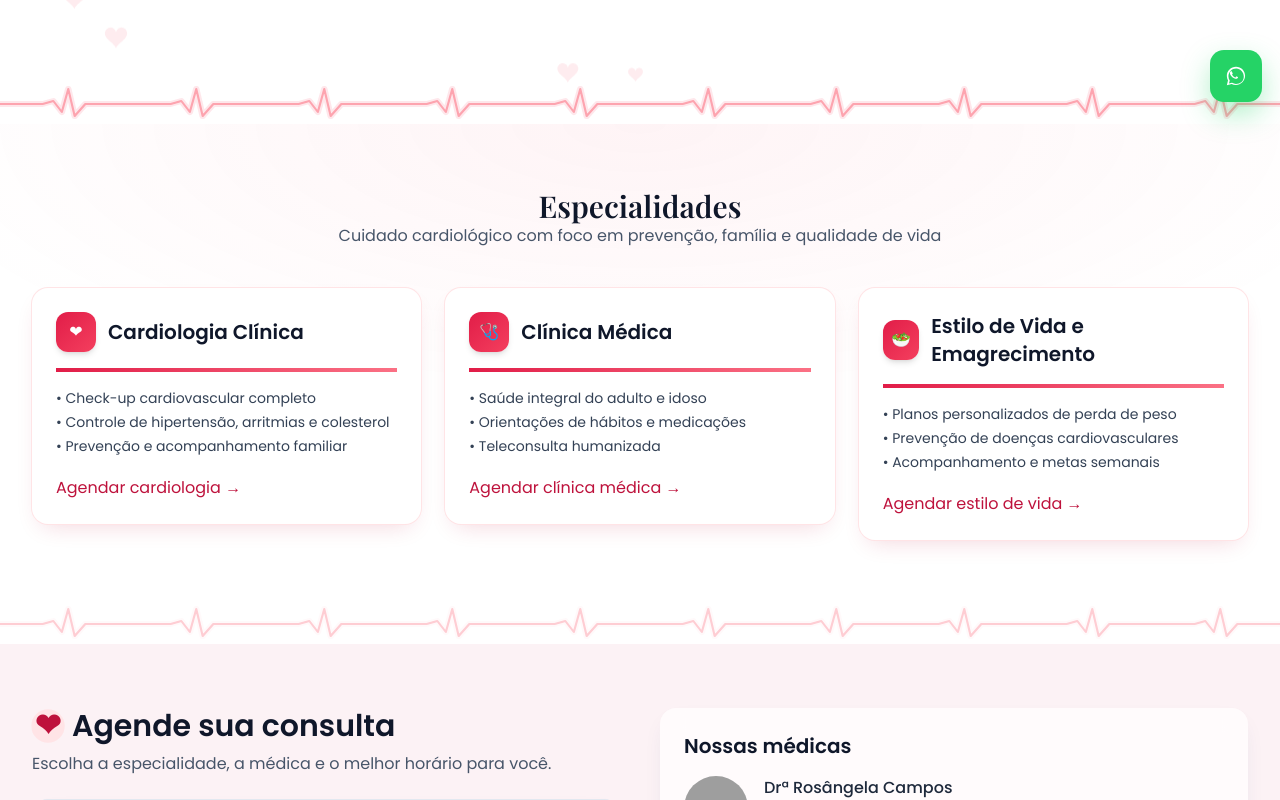
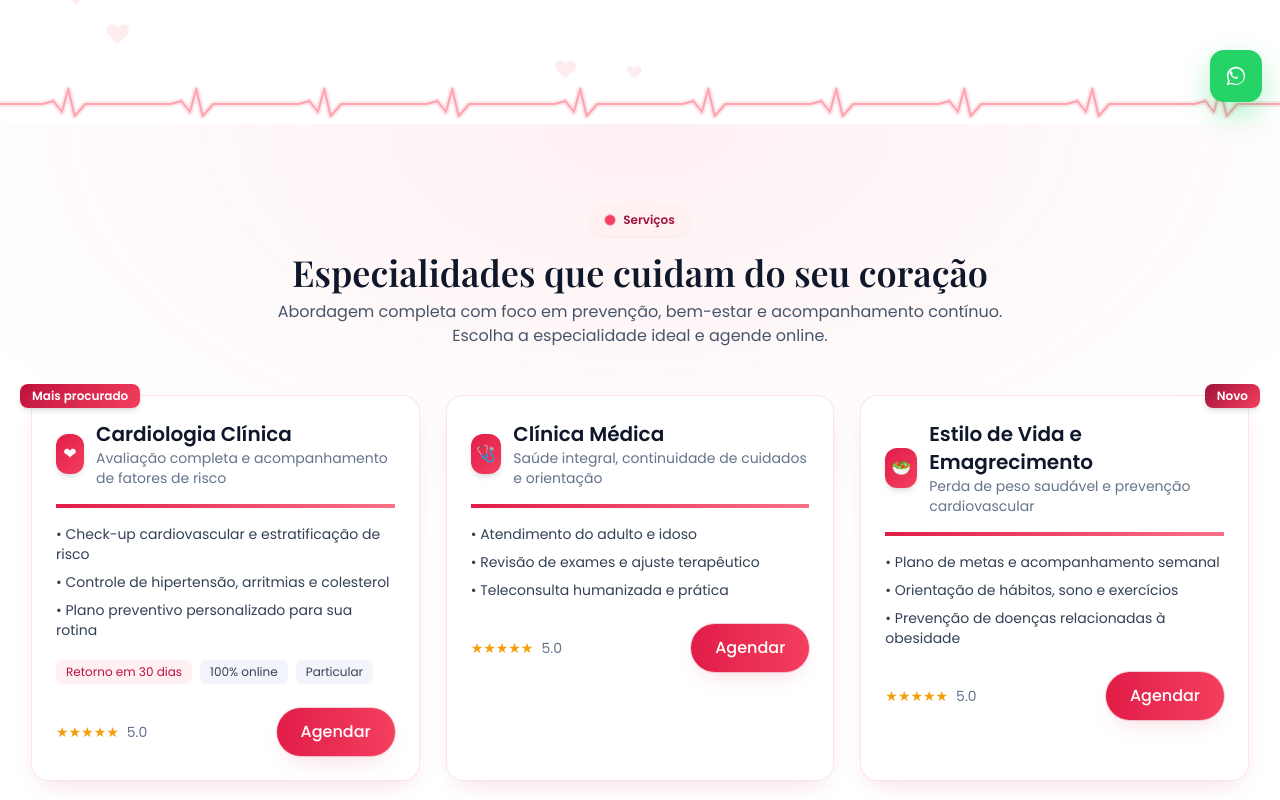
Before and after one commit to juanleirojl/camposcardio, a React (Vite) app in the folder frontend/: page / in a window 1280 px wide. Shown: the part 680-1480 px from the top of the page. Built offline with nearby package versions, Linux system fonts and the light colour scheme; grey boxes are pictures that could not be loaded.

Commit message:
feat(ui): seção Especialidades com selos, ratings, badges, CTAs e layout mais atrativo; tom vermelho mais presente

```diff
--- a/frontend/src/pages/LandingPage.tsx
+++ b/frontend/src/pages/LandingPage.tsx
@@ -16,61 +16,89 @@ const LandingPage: React.FC = () => {
       <main>
         <Hero />
         <SectionDivider tint="light" />
-        <section id="servicos" className="relative py-16 bg-[radial-gradient(60%_60%_at_50%_0%,rgba(244,63,94,.06),rgba(255,255,255,0))]">
+        <section id="servicos" className="relative py-20 bg-[radial-gradient(60%_60%_at_50%_0%,rgba(244,63,94,.08),rgba(255,255,255,0))]">
           <div className="container-max">
-          <div className="text-center mb-10">
-            <h2 className="text-3xl font-semibold text-slate-900" style={{fontFamily:'Playfair Display, serif'}}>Especialidades</h2>
-            <p className="text-slate-600">Cuidado cardiológico com foco em prevenção, família e qualidade de vida</p>
+          <div className="text-center mb-12">
+            <span className="inline-flex items-center gap-2 rounded-full bg-brand-50 text-brand-800 px-4 py-2 text-xs font-semibold shadow-sm">
+              <span className="w-2.5 h-2.5 rounded-full bg-brand-500 animate-[heartbeat_1.2s_ease-in-out_infinite]" /> Serviços
+            </span>
+            <h2 className="mt-4 text-3xl md:text-4xl font-semibold text-slate-900" style={{fontFamily:'Playfair Display, serif'}}>Especialidades que cuidam do seu coração</h2>
+            <p className="mt-2 text-slate-600 max-w-3xl mx-auto">Abordagem completa com foco em prevenção, bem-estar e acompanhamento contínuo. Escolha a especialidade ideal e agende online.</p>
           </div>
-          <div className="grid md:grid-cols-3 gap-6">
+          <div className="grid md:grid-cols-3 gap-7 items-stretch">
             <Reveal>
-            <div className="card-elevated" data-aos="zoom-in">
+            <div className="relative card-elevated h-full" data-aos="zoom-in">
+              <div className="absolute -top-3 -left-3 px-3 py-1 rounded-lg text-xs font-semibold text-white shadow-md" style={{backgroundImage:'linear-gradient(135deg,#be123c,#f43f5e)'}}>Mais procurado</div>
               <div className="card-body">
                 <div className="card-header">
                   <span className="card-icon">❤</span>
-                  <h3 className="font-semibold text-xl text-slate-900">Cardiologia Clínica</h3>
+                  <div>
+                    <h3 className="font-semibold text-xl text-slate-900">Cardiologia Clínica</h3>
+                    <p className="text-sm text-slate-500">Avaliação completa e acompanhamento de fatores de risco</p>
+                  </div>
                 </div>
                 <div className="card-ribbon mt-4"/>
-                <ul className="mt-4 text-sm text-slate-700 space-y-1">
-                  <li>• Check-up cardiovascular completo</li>
+                <ul className="mt-4 text-sm text-slate-700 space-y-2">
+                  <li>• Check-up cardiovascular e estratificação de risco</li>
                   <li>• Controle de hipertensão, arritmias e colesterol</li>
-                  <li>• Prevenção e acompanhamento familiar</li>
+                  <li>• Plano preventivo personalizado para sua rotina</li>
                 </ul>
-                <a href="#agendar" className="mt-5 inline-flex items-center gap-2 text-brand-700 hover:text-brand-800">Agendar cardiologia →</a>
+                <div className="mt-5 flex flex-wrap gap-2">
+                  <span className="px-2.5 py-1 rounded-md text-xs bg-brand-50 text-brand-700">Retorno em 30 dias</span>
+                  <span className="px-2.5 py-1 rounded-md text-xs bg-slate-100 text-slate-700">100% online</span>
+                  <span className="px-2.5 py-1 rounded-md text-xs bg-slate-100 text-slate-700">Particular</span>
+                </div>
+                <div className="mt-6 flex items-center justify-between">
+                  <div className="flex items-center text-amber-500 text-sm">★★★★★<span className="ml-2 text-slate-500">5.0</span></div>
+                  <a href="#agendar" className="btn-primary">Agendar</a>
+                </div>
               </div>
             </div>
             </Reveal>
             <Reveal delayMs={100}>
-            <div className="card-elevated" data-aos="zoom-in">
+            <div className="relative card-elevated h-full" data-aos="zoom-in">
               <div className="card-body">
                 <div className="card-header">
                   <span className="card-icon">🩺</span>
-                  <h3 className="font-semibold text-xl text-slate-900">Clínica Médica</h3>
+                  <div>
+                    <h3 className="font-semibold text-xl text-slate-900">Clínica Médica</h3>
+                    <p className="text-sm text-slate-500">Saúde integral, continuidade de cuidados e orientação</p>
+                  </div>
                 </div>
                 <div className="card-ribbon mt-4"/>
-                <ul className="mt-4 text-sm text-slate-700 space-y-1">
-                  <li>• Saúde integral do adulto e idoso</li>
-                  <li>• Orientações de hábitos e medicações</li>
-                  <li>• Teleconsulta humanizada</li>
+                <ul className="mt-4 text-sm text-slate-700 space-y-2">
+                  <li>• Atendimento do adulto e idoso</li>
+                  <li>• Revisão de exames e ajuste terapêutico</li>
+                  <li>• Teleconsulta humanizada e prática</li>
                 </ul>
-                <a href="#agendar" className="mt-5 inline-flex items-center gap-2 text-brand-700 hover:text-brand-800">Agendar clínica médica →</a>
+                <div className="mt-6 flex items-center justify-between">
+                  <div className="flex items-center text-amber-500 text-sm">★★★★★<span className="ml-2 text-slate-500">5.0</span></div>
+                  <a href="#agendar" className="btn-primary">Agendar</a>
+                </div>
               </div>
             </div>
             </Reveal>
             <Reveal delayMs={200}>
-            <div className="card-elevated" data-aos="zoom-in">
+            <div className="relative card-elevated h-full" data-aos="zoom-in">
+              <div className="absolute -top-3 -right-3 px-3 py-1 rounded-lg text-xs font-semibold text-white shadow-md" style={{backgroundImage:'linear-gradient(135deg,#9f1239,#f43f5e)'}}>Novo</div>
               <div className="card-body">
                 <div className="card-header">
                   <span className="card-icon">🥗</span>
-                  <h3 className="font-semibold text-xl text-slate-900">Estilo de Vida e Emagrecimento</h3>
+                  <div>
+                    <h3 className="font-semibold text-xl text-slate-900">Estilo de Vida e Emagrecimento</h3>
+                    <p className="text-sm text-slate-500">Perda de peso saudável e prevenção cardiovascular</p>
+                  </div>
                 </div>
                 <div className="card-ribbon mt-4"/>
-                <ul className="mt-4 text-sm text-slate-700 space-y-1">
-                  <li>• Planos personalizados de perda de peso</li>
-                  <li>• Prevenção de doenças cardiovasculares</li>
-                  <li>• Acompanhamento e metas semanais</li>
+                <ul className="mt-4 text-sm text-slate-700 space-y-2">
+                  <li>• Plano de metas e acompanhamento semanal</li>
+                  <li>• Orientação de hábitos, sono e exercícios</li>
+                  <li>• Prevenção de doenças relacionadas à obesidade</li>
                 </ul>
-                <a href="#agendar" className="mt-5 inline-flex items-center gap-2 text-brand-700 hover:text-brand-800">Agendar estilo de vida →</a>
+                <div className="mt-6 flex items-center justify-between">
+                  <div className="flex items-center text-amber-500 text-sm">★★★★★<span className="ml-2 text-slate-500">5.0</span></div>
+                  <a href="#agendar" className="btn-primary">Agendar</a>
+                </div>
               </div>
             </div>
             </Reveal>
```
